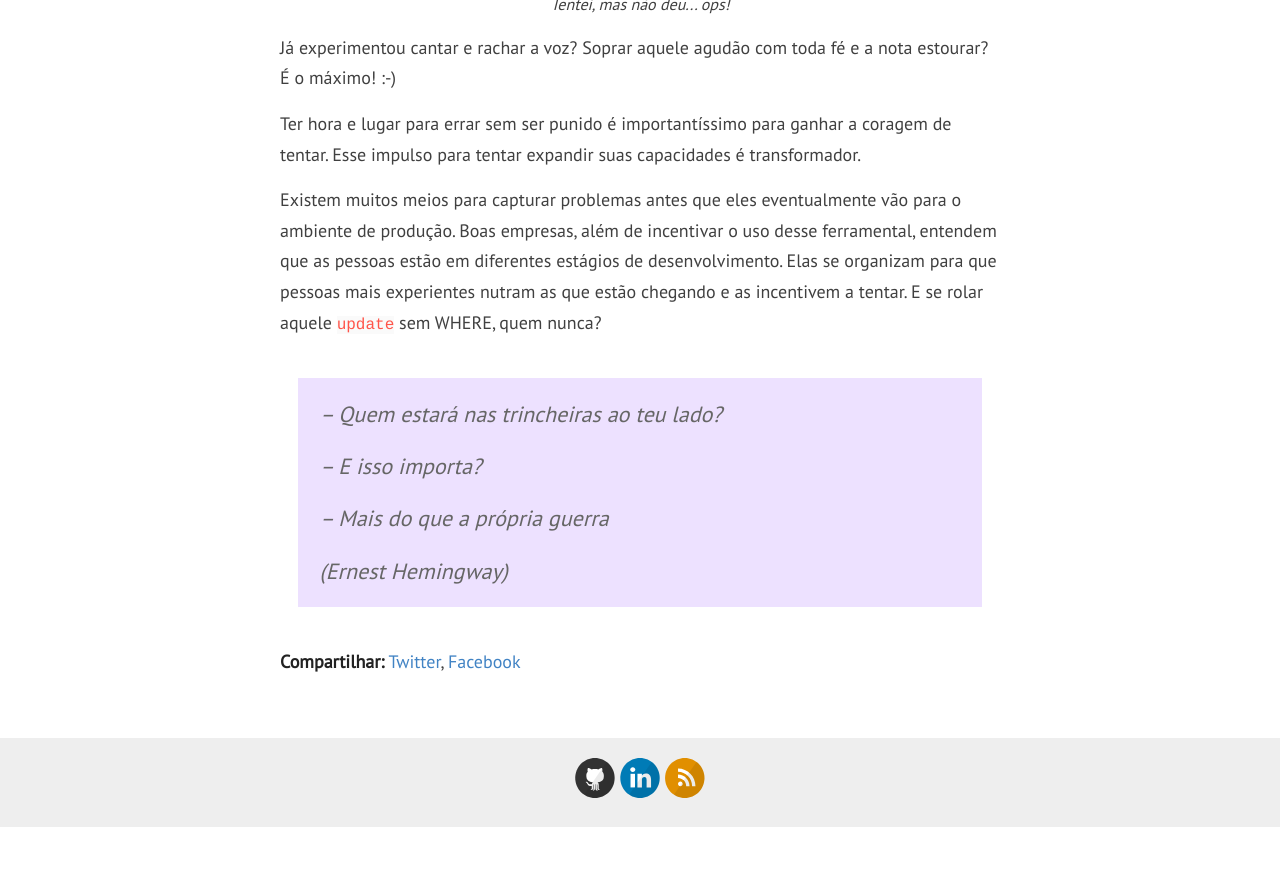
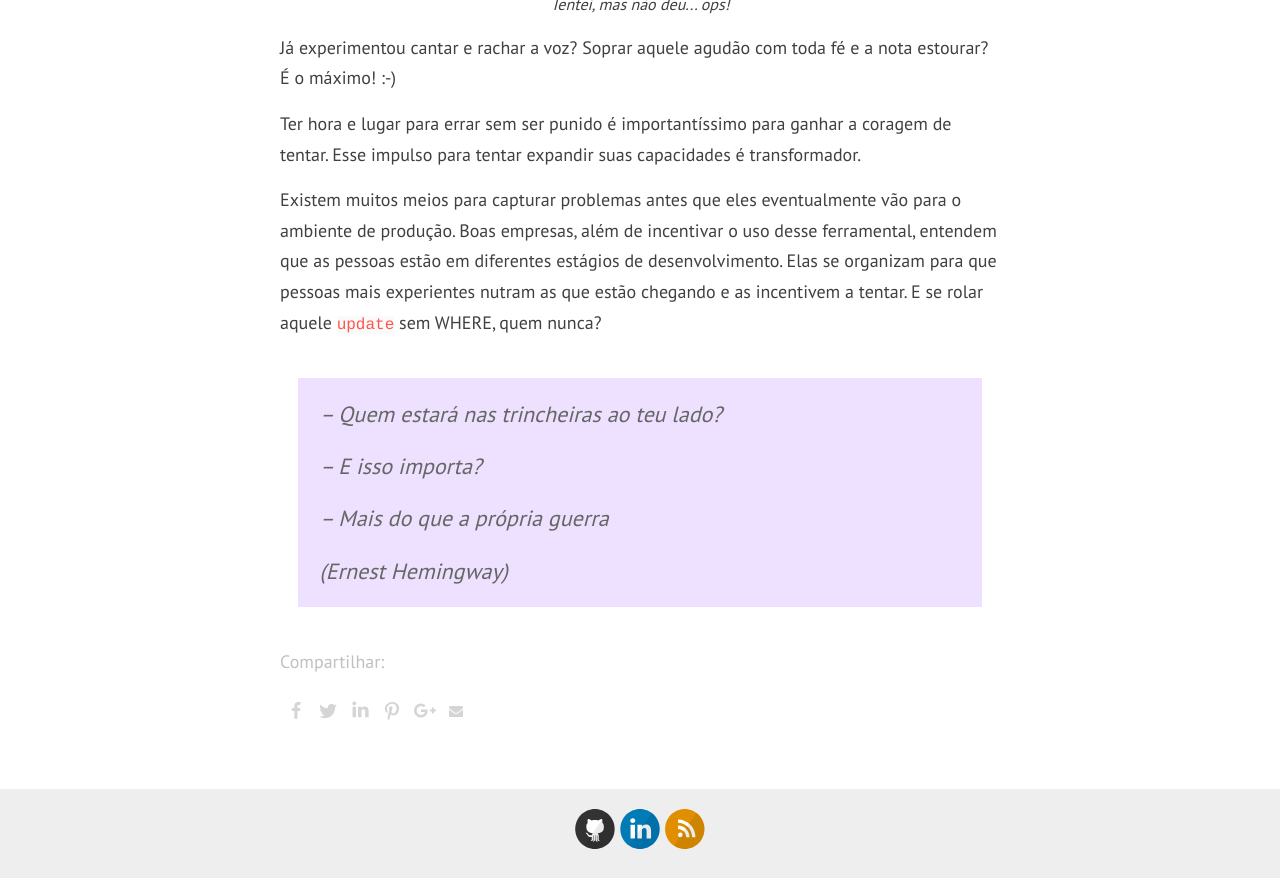
Before and after one commit to edsoncunha/edsoncunha.github.io, a Jekyll site: the page built from _posts/2019-10-16-licoes-da-musica-para-evoluir-no-desenvolvimento-de-software.md, in a window 1280 px wide, cut to the strip 4613-5491 px from the top of the page. Built offline with Jekyll 4.4.1, drawn with Linux system fonts in a browser that asks for light colours; comment, search, counter and statistics services are not loaded; before the commit the page ends 5440 px from its top, so only the background shows below that.

```diff
--- a/_config.yml
+++ b/_config.yml
@@ -40,7 +40,7 @@
 
 # Enter your Disqus shortname (not your username) to enable commenting on posts
 # You can find your shortname on the Settings page of your Disqus account
-disqus: edsoncunha
+disqus:
 
 # Enter your Google Analytics web tracking code (e.g. UA-2110908-2) to activate tracking
 google_analytics: UA-148975074-1
@@ -60,7 +60,7 @@
 # !! You don't need to change any of the configuration flags below !!
 #
 
-permalink: /:title/
+permalink: /pt/:title/
 
 # The release of Jekyll Now that you're using
 version: v1.2.0
--- /dev/null
+++ b/_includes/share-buttons.html
@@ -0,0 +1,42 @@
+{% if include.pageurl != nil and include.pageurl != '' %}
+    {% assign pageurl = include.pageurl %}
+{% else %}
+    {% assign pageurl = page.url %}
+{% endif %}
+
+<style>
+#share-buttons {display: inline-block; vertical-align: middle; }
+#share-buttons:after {content: ""; display: block; clear: both;}
+#share-buttons > div {
+    position: relative;
+    text-align: left;
+    height: 36px;
+    width: 32px;
+    float: left;
+    text-align: center;
+}
+#share-buttons > div > svg {height: 16px; fill: #d5d5d5; margin-top: 10px;}
+#share-buttons > div:hover {cursor: pointer;}
+#share-buttons > div.facebook:hover > svg {fill: #3B5998;}
+#share-buttons > div.twitter:hover > svg {fill: #55ACEE;}
+#share-buttons > div.linkedin:hover > svg {fill: #0077b5;}
+#share-buttons > div.pinterest:hover > svg {fill: #CB2027;}
+#share-buttons > div.gplus:hover > svg {fill: #dd4b39;}
+#share-buttons > div.mail:hover > svg {fill: #7D7D7D;}
+#share-buttons > div.instagram:hover > svg {fill: #C73B92;}
+#share-buttons > div.facebook > svg {height: 18px; margin-top: 9px;}
+#share-buttons > div.twitter > svg {height: 20px; margin-top: 8px;}
+#share-buttons > div.linkedin > svg {height: 19px; margin-top: 7px;}
+#share-buttons > div.pinterest > svg {height: 20px; margin-top: 9px;}
+#share-buttons > div.gplus > svg {height: 17px; margin-top: 9px; position: relative; left: 1px;}
+#share-buttons > div.mail > svg {height: 14px; margin-top: 11px;}
+</style>
+
+<span style="color: silver;">Compartilhar: </span><div id="share-buttons">
+    <div class="facebook" title="Compartilhar no Facebook" onclick="window.open('http://www.facebook.com/share.php?u={{ site.url }}{{ pageurl }}');"><svg viewBox="0 0 1792 1792" xmlns="http://www.w3.org/2000/svg"><path d="M1343 12v264h-157q-86 0-116 36t-30 108v189h293l-39 296h-254v759h-306v-759h-255v-296h255v-218q0-186 104-288.5t277-102.5q147 0 228 12z"/></svg></div>
+    <div class="twitter" title="Compartilhar no Twitter" onclick="window.open('http://twitter.com/home?status={{ site.url }}{{ pageurl }}');"><svg viewBox="0 0 1792 1792" xmlns="http://www.w3.org/2000/svg"><path d="M1684 408q-67 98-162 167 1 14 1 42 0 130-38 259.5t-115.5 248.5-184.5 210.5-258 146-323 54.5q-271 0-496-145 35 4 78 4 225 0 401-138-105-2-188-64.5t-114-159.5q33 5 61 5 43 0 85-11-112-23-185.5-111.5t-73.5-205.5v-4q68 38 146 41-66-44-105-115t-39-154q0-88 44-163 121 149 294.5 238.5t371.5 99.5q-8-38-8-74 0-134 94.5-228.5t228.5-94.5q140 0 236 102 109-21 205-78-37 115-142 178 93-10 186-50z"/></svg></div>
+    <div class="linkedin" title="Compartilhar no Linkedin" onclick="window.open('https://www.linkedin.com/shareArticle?mini=true&url={{ site.url }}{{ pageurl }}&title=&summary=&source=');"><svg viewBox="0 0 1792 1792" xmlns="http://www.w3.org/2000/svg"><path d="M477 625v991h-330v-991h330zm21-306q1 73-50.5 122t-135.5 49h-2q-82 0-132-49t-50-122q0-74 51.5-122.5t134.5-48.5 133 48.5 51 122.5zm1166 729v568h-329v-530q0-105-40.5-164.5t-126.5-59.5q-63 0-105.5 34.5t-63.5 85.5q-11 30-11 81v553h-329q2-399 2-647t-1-296l-1-48h329v144h-2q20-32 41-56t56.5-52 87-43.5 114.5-15.5q171 0 275 113.5t104 332.5z"/></svg></div>
+    {% if page.image %}<div class="pinterest" title="Compartilhar no Pinterest" onclick="window.open('https://pinterest.com/pin/create/button/?url=&media={{ site.url }}{{ page.image }}&description=');"><svg viewBox="0 0 1792 1792" xmlns="http://www.w3.org/2000/svg"><path d="M256 597q0-108 37.5-203.5t103.5-166.5 152-123 185-78 202-26q158 0 294 66.5t221 193.5 85 287q0 96-19 188t-60 177-100 149.5-145 103-189 38.5q-68 0-135-32t-96-88q-10 39-28 112.5t-23.5 95-20.5 71-26 71-32 62.5-46 77.5-62 86.5l-14 5-9-10q-15-157-15-188 0-92 21.5-206.5t66.5-287.5 52-203q-32-65-32-169 0-83 52-156t132-73q61 0 95 40.5t34 102.5q0 66-44 191t-44 187q0 63 45 104.5t109 41.5q55 0 102-25t78.5-68 56-95 38-110.5 20-111 6.5-99.5q0-173-109.5-269.5t-285.5-96.5q-200 0-334 129.5t-134 328.5q0 44 12.5 85t27 65 27 45.5 12.5 30.5q0 28-15 73t-37 45q-2 0-17-3-51-15-90.5-56t-61-94.5-32.5-108-11-106.5z"/></svg></div>{% endif %}
+    <div class="gplus" title="Compartilhar no Google Plus" onclick="window.open('https://plus.google.com/share?url={{ site.url }}{{ pageurl }}');"><svg viewBox="0 0 2304 1792" xmlns="http://www.w3.org/2000/svg"><path d="M1437 913q0 208-87 370.5t-248 254-369 91.5q-149 0-285-58t-234-156-156-234-58-285 58-285 156-234 234-156 285-58q286 0 491 192l-199 191q-117-113-292-113-123 0-227.5 62t-165.5 168.5-61 232.5 61 232.5 165.5 168.5 227.5 62q83 0 152.5-23t114.5-57.5 78.5-78.5 49-83 21.5-74h-416v-252h692q12 63 12 122zm867-122v210h-209v209h-210v-209h-209v-210h209v-209h210v209h209z"/></svg></div>
+    <div class="mail" title="Compartilhar via e-mail" onclick="window.open('mailto:?&body={{ site.url }}{{ pageurl }}');"><svg viewBox="0 0 1792 1792" xmlns="http://www.w3.org/2000/svg"><path d="M1792 710v794q0 66-47 113t-113 47h-1472q-66 0-113-47t-47-113v-794q44 49 101 87 362 246 497 345 57 42 92.5 65.5t94.5 48 110 24.5h2q51 0 110-24.5t94.5-48 92.5-65.5q170-123 498-345 57-39 100-87zm0-294q0 79-49 151t-122 123q-376 261-468 325-10 7-42.5 30.5t-54 38-52 32.5-57.5 27-50 9h-2q-23 0-50-9t-57.5-27-52-32.5-54-38-42.5-30.5q-91-64-262-182.5t-205-142.5q-62-42-117-115.5t-55-136.5q0-78 41.5-130t118.5-52h1472q65 0 112.5 47t47.5 113z"/></svg></div>
+</div>
--- a/_layouts/post.html
+++ b/_layouts/post.html
@@ -46,7 +46,9 @@
             {% unless forloop.last %}&nbsp;{% endunless %}
           {% endfor %}
         </div>
-    <p><span class="share-box">Compartilhar:</span> <a href="http://twitter.com/share?text={{ page.title }}&url={{site.url}}{{page.url}}" target="_blank">Twitter</a>, <a href="https://www.facebook.com/sharer.php?u={{site.url}}{{page.url}}" target="_blank">Facebook</a></p>
+    <p>
+        {% include share-buttons.html %}
+    </p>
   </div>
 
   <!--<div class="date">
```
